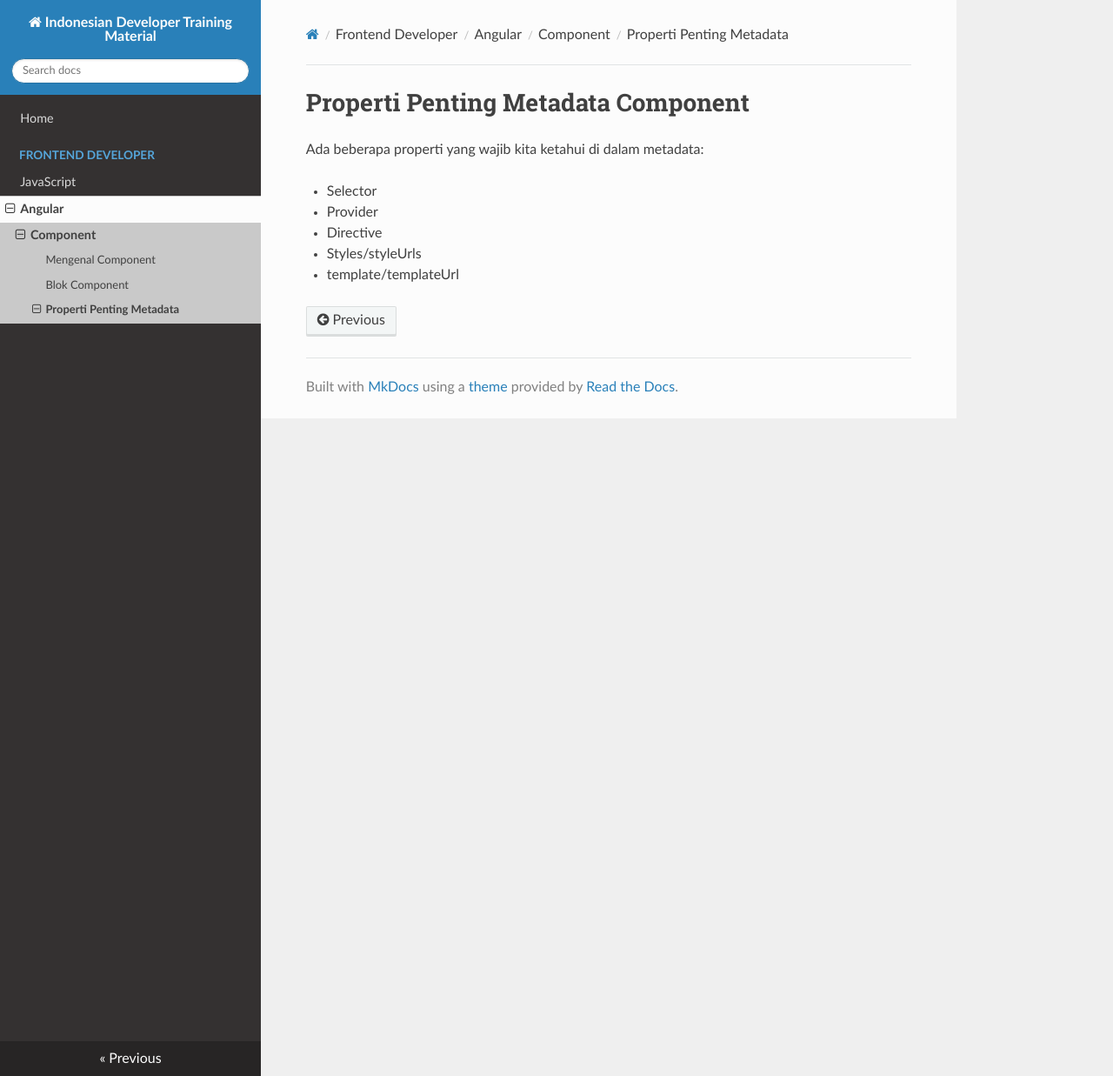
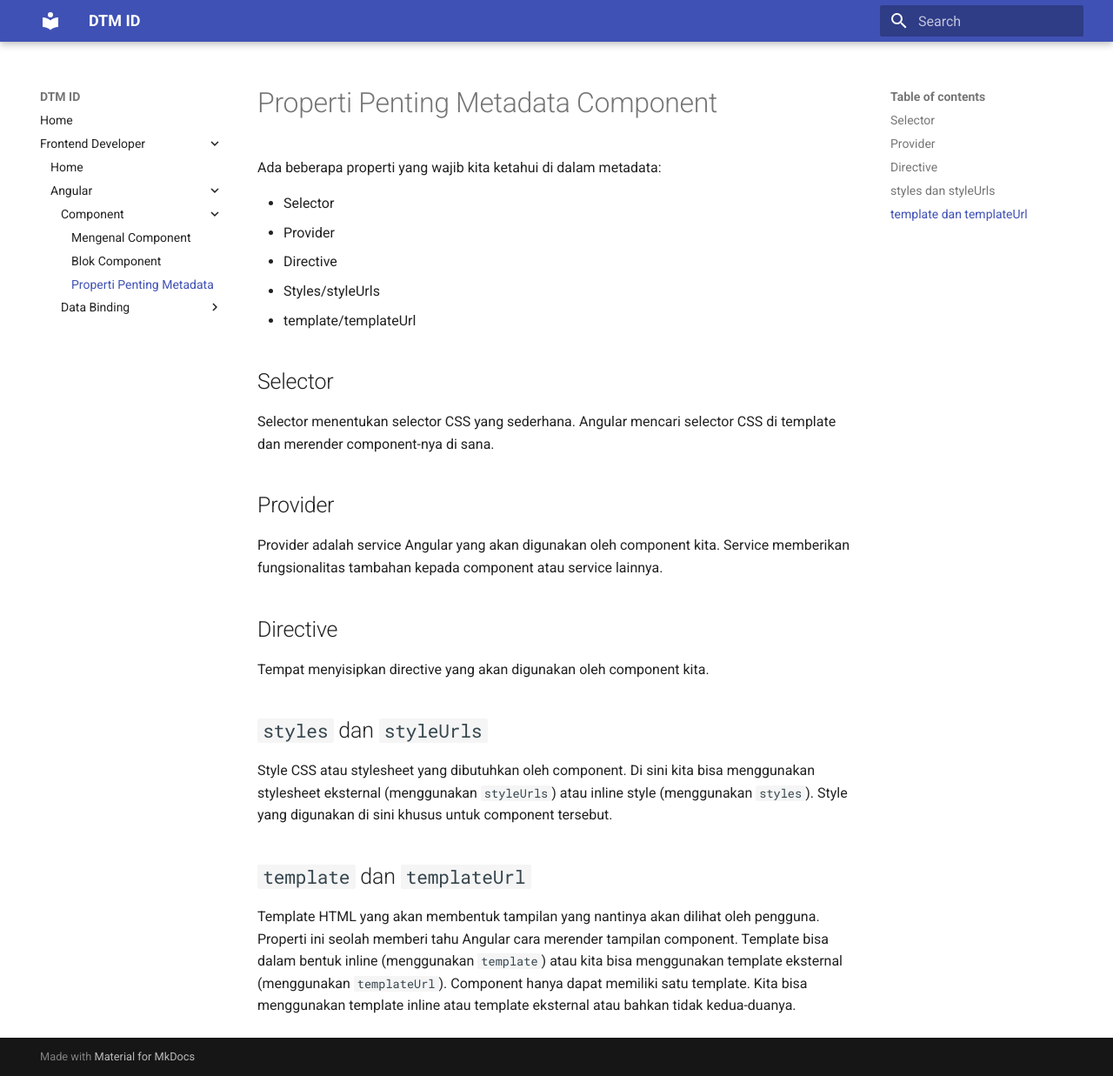
Before and after one commit to yanwarrior/dev-training-materials-id, an MkDocs documentation site: the page built from docs/doc_angular/components/properti-penting-metadata.md, in a window 1280 px wide and 1237 px high. Shown: the whole window at 87% size. Built offline with MkDocs 1.6.1 and Material for MkDocs 9.7.7, drawn with Linux system fonts in a browser that asks for light colours; nearby versions of some CDN libraries.

Commit message:
Add intro data binding

```diff
--- a/docs/doc_angular/components/properti-penting-metadata.md
+++ b/docs/doc_angular/components/properti-penting-metadata.md
@@ -7,3 +7,23 @@ Ada beberapa properti yang wajib kita ketahui di dalam metadata:
 - Directive
 - Styles/styleUrls
 - template/templateUrl
+
+## Selector
+
+Selector menentukan selector CSS yang sederhana. Angular mencari selector CSS di template dan merender component-nya di sana.
+
+## Provider
+
+Provider adalah service Angular yang akan digunakan oleh component kita. Service memberikan fungsionalitas tambahan kepada component atau service lainnya.
+
+## Directive
+
+Tempat menyisipkan directive yang akan digunakan oleh component kita.
+
+## `styles` dan `styleUrls`
+
+Style CSS atau stylesheet yang dibutuhkan oleh component. Di sini kita bisa menggunakan stylesheet eksternal (menggunakan `styleUrls`) atau inline style (menggunakan `styles`). Style yang digunakan di sini khusus untuk component tersebut.
+
+## `template` dan `templateUrl`
+
+Template HTML yang akan membentuk tampilan yang nantinya akan dilihat oleh pengguna. Properti ini seolah memberi tahu Angular cara merender tampilan component. Template bisa dalam bentuk inline (menggunakan `template`) atau kita bisa menggunakan template eksternal (menggunakan `templateUrl`). Component hanya dapat memiliki satu template. Kita bisa menggunakan template inline atau template eksternal atau bahkan tidak kedua-duanya.
--- a/mkdocs.yml
+++ b/mkdocs.yml
@@ -1,6 +1,6 @@
-site_name: Indonesian Developer Training Material
+site_name: DTM ID
 nav:
-  - Home: components/intro-component.md
+  - Home: index.md
   - "Frontend Developer":
     - JavaScript: index.md
     - Angular:
@@ -8,5 +8,7 @@ nav:
         - "Mengenal Component": doc_angular/components/intro-component.md
         - "Blok Component": doc_angular/components/blok-pembangun-component.md
         - "Properti Penting Metadata": doc_angular/components/properti-penting-metadata.md
+      - "Data Binding":
+        - "Mengenal Data Binding": doc_angular/data-binding/intro.md
 theme:
-  name: readthedocs
+  name: material
```
Also changed, not shown: docs/doc_angular/data-binding/intro.md (added, +27 -0 lines).
